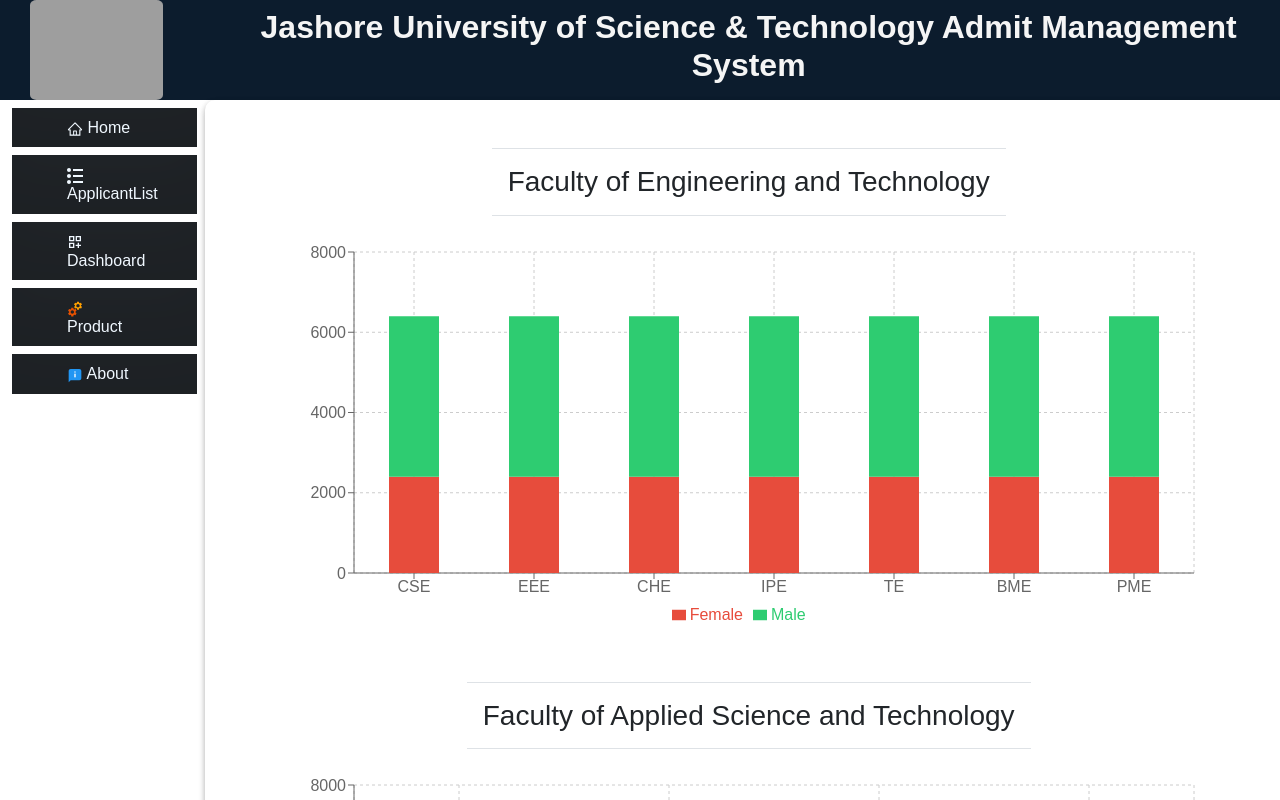
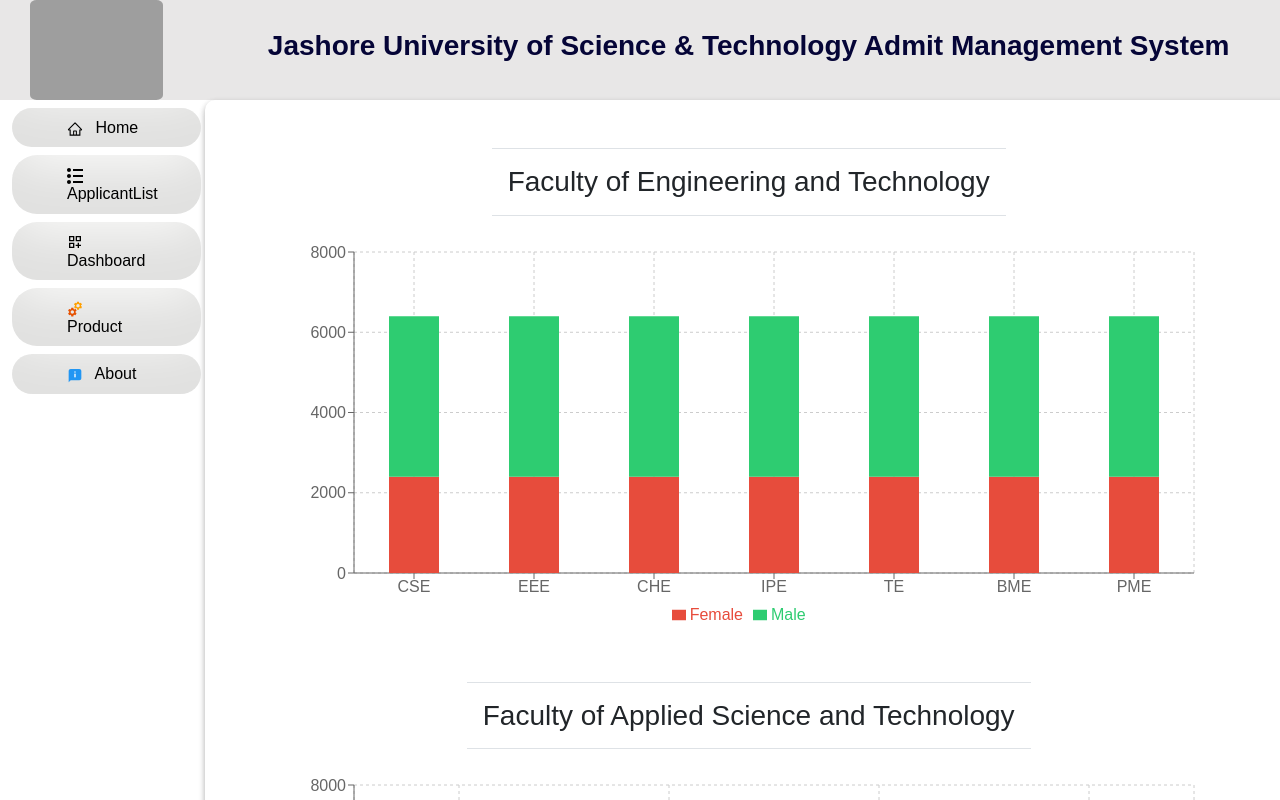
Before and after one commit to SabbirAhmedCse/admission-migration-system, a React (Create React App) app: page /departments in a window 1280 px wide. Shown: the top 800 px of the page. Built offline with nearby package versions, Linux system fonts and the light colour scheme; grey boxes are pictures that could not be loaded; a web font is replaced by a local one.

Commit message:
style edit

```diff
--- a/src/Component/ApplicantList/Documents.js
+++ b/src/Component/ApplicantList/Documents.js
@@ -9,7 +9,6 @@
                     <tr>
                       <th>Documents</th>
                       <th>Submit</th>
-                      <th>Submit Date</th>
                     </tr>
                   </thead>
                   <tbody>
@@ -18,27 +17,11 @@
                       <td>
                         <Input type="checkbox" />
                       </td>
-                      <td>
-                        <Input
-                          id="exampleDate"
-                          name="date"
-                          placeholder="date placeholder"
-                          type="date"
-                        />
-                      </td>
                     </tr>
                     <tr>
                       <th scope="row">H.S.C Markseet</th>
                       <td>
                         <Input type="checkbox" />
-                      </td>
-                      <td>
-                        <Input
-                          id="exampleDate"
-                          name="date"
-                          placeholder="date placeholder"
-                          type="date"
-                        />
                       </td>
                     </tr>
                     <tr>
@@ -46,27 +29,11 @@
                       <td>
                         <Input type="checkbox" />
                       </td>
-                      <td>
-                        <Input
-                          id="exampleDate"
-                          name="date"
-                          placeholder="date placeholder"
-                          type="date"
-                        />
-                      </td>
                     </tr>
                     <tr>
                       <th scope="row">GST AdmitCard</th>
                       <td>
                         <Input type="checkbox" />
-                      </td>
-                      <td>
-                        <Input
-                          id="exampleDate"
-                          name="date"
-                          placeholder="date placeholder"
-                          type="date"
-                        />
                       </td>
                     </tr>
                     <tr>
@@ -74,27 +41,11 @@
                       <td>
                         <Input type="checkbox" />
                       </td>
-                      <td>
-                        <Input
-                          id="exampleDate"
-                          name="date"
-                          placeholder="date placeholder"
-                          type="date"
-                        />
-                      </td>
                     </tr>
                     <tr>
                       <th scope="row">Testimonial</th>
                       <td>
                         <Input type="checkbox" />
-                      </td>
-                      <td>
-                        <Input
-                          id="exampleDate"
-                          name="date"
-                          placeholder="date placeholder"
-                          type="date"
-                        />
                       </td>
                     </tr>
                     <tr>
@@ -102,8 +53,12 @@
                       <td>
                         <Input type="checkbox" />
                       </td>
+                    </tr>
+                    <tr>
+                      <th>Remaining Documents Will Be Submit In : </th>
                       <td>
-                        <Input
+                      <Input
+                      required
                           id="exampleDate"
                           name="date"
                           placeholder="date placeholder"
--- a/src/Component/DepartmentChart/DepartmentsCharts.js
+++ b/src/Component/DepartmentChart/DepartmentsCharts.js
@@ -8,9 +8,12 @@
     return (
         <div className=" text-center">
             <div className="row">
-                <div style={{height: "400px"}} className="col-md-2 sticky-top p-0 pe-2">
-                    <SideNavbar></SideNavbar>
-                </div>
+            <div
+          style={{height: "400px",}}
+          className="col-md-2 sticky-top p-0"
+        >
+        <div style={{marginRight : "4px"}}><SideNavbar></SideNavbar></div>
+        </div>
                 <div style={{
             boxShadow:
               " 0 3px 6px rgb(0 0 0 / 11%), 0 3px 6px rgb(0 0 0 / 23%)",
--- a/src/Component/FacultyCharts/FacultyCharts.js
+++ b/src/Component/FacultyCharts/FacultyCharts.js
@@ -20,8 +20,11 @@
   return (
     <div className=" text-center">
       <div className="row">
-        <div className='col-md-2'>
-          <SideNavbar></SideNavbar>
+      <div
+          style={{height: "400px"}}
+          className="col-md-2 sticky-top p-0"
+        >
+        <div style={{marginRight : "4px"}}><SideNavbar></SideNavbar></div>
         </div>
 
         <div
--- a/src/Component/Navbar.js/Navbar.js
+++ b/src/Component/Navbar.js/Navbar.js
@@ -2,7 +2,7 @@
 
 const Navbar = () => {
     return (
-        <div className='row align-items-center' style={{backgroundColor : "rgb(12 28 45)", color: "whitesmoke"}}>
+        <div className='row align-items-center' style={{backgroundColor : "rgb(232 231 231)", color: "#050537"}}>
             <div className='col-md-2 text-center'>
                 <img
               src="http://dipongkor-002-site7.itempurl.com/img/just2.png"
@@ -11,7 +11,7 @@
             />
             </div>
             <div className="col-md-10">
-            <h2 className="text-center"><strong>Jashore University of Science & Technology Admit Management System</strong></h2>
+            <h3 className="text-center fw-bolder"><strong>Jashore University of Science & Technology Admit Management System</strong></h3>
             </div>
         </div>
     );
--- a/src/Component/SideBar/SideBar.js
+++ b/src/Component/SideBar/SideBar.js
@@ -25,6 +25,7 @@
         </div>
         <div className="col-md-10">
           <div className="backImage">
+            <br />
             <br />
             <br />
 
--- /dev/null
+++ b/src/Component/SideNavbar/SideNavbar.css
@@ -0,0 +1,3 @@
+.Blockquote{
+    background-image : linear-gradient(180deg, lightSalmon, tomato) !important;
+}
--- a/src/Component/SideNavbar/SideNavbar.js
+++ b/src/Component/SideNavbar/SideNavbar.js
@@ -1,4 +1,5 @@
 import React from 'react';
+import './SideNavbar.css'
 import { Link } from "react-router-dom";
 import { AiOutlineHome } from "react-icons/ai";
 import { ImList2 } from "react-icons/im";
@@ -7,8 +8,9 @@
 const SideNavbar = () => {
     const blockquote = {
         padding: "10px 55px",
-        backgroundColor: "#212529",
-        color: "aliceblue",
+        backgroundColor: "#FAFAF9",
+        borderRadius: "25px",
+        color: "black",
         boxShadow: "inset 0 -3em 3em rgba(0,0,0,0.1)",
         "0 0  0 2px rgb(255,255,255)": "0.3em 0.3em 1em rgba(0,0,0,0.3)",
       };
@@ -16,19 +18,19 @@
         <div>
             <div className="mt-2 text-start ps-4">
             <Link to="/" style={{textDecoration: "none"}}><h6 style={blockquote} className="d-block">
-              <AiOutlineHome></AiOutlineHome> Home
+              <AiOutlineHome className='me-2'></AiOutlineHome> Home
             </h6></Link>
             <Link to="/applicant-list" style={{textDecoration: "none"}}><h6 style={blockquote} className="d-block">
-              <ImList2> </ImList2>  ApplicantList
+              <ImList2 className='me-2'> </ImList2>  ApplicantList
             </h6></Link>
             <Link to="/dashboard" style={{textDecoration: "none"}}><h6 style={blockquote} className="d-block">
-              <MdOutlineDashboardCustomize></MdOutlineDashboardCustomize> Dashboard
+              <MdOutlineDashboardCustomize className='me-2'></MdOutlineDashboardCustomize> Dashboard
             </h6></Link>
             <Link style={{textDecoration: "none"}}><h6 style={blockquote}  className="d-block">
-              <FcServices></FcServices> Product
+              <FcServices className='me-2'></FcServices> Product
             </h6></Link>
             <Link style={{textDecoration: "none"}}><h6 style={blockquote} className="d-block">
-              <FcAbout></FcAbout> About
+              <FcAbout className='me-2'></FcAbout> About
             </h6></Link>
 
           </div>
--- a/src/Component/StudentsChart/StudentsChart.js
+++ b/src/Component/StudentsChart/StudentsChart.js
@@ -96,8 +96,11 @@
 
   return (
     <div className="row text-center">
-        <div className='col-md-2'>
-          <SideNavbar></SideNavbar>
+        <div
+          style={{height: "400px"}}
+          className="col-md-2 sticky-top p-0"
+        >
+        <div style={{marginRight : "4px"}}><SideNavbar></SideNavbar></div>
         </div>
         <div  style={{
             boxShadow:
--- a/src/FakeData/FakeData.js
+++ b/src/FakeData/FakeData.js
@@ -231,7 +231,7 @@
         fathersName : "Abul Hossein",
         motherName : "Fatema tech",
         District : "Dhaka",
-        image : "https://www.shutterstock.com/image-photo/portrait-smiling-young-college-student-books-1192615495",
+        image : "https://photos.google.com/share/AF1QipNLYEw49CHQKqhVDK4Dnt8HMf1ue-rQlM1hzpIr7jobFTv96QwlYbdZs0UMZ1BXow/photo/AF1QipMcaTRMzH2K24bs9b070PEAZeHBdLpq8fVUUcQR?key=QkFKZk9vVVBSdjZGU0VSWHlaQkNaS1JZUUJYSThn",
         SscInfo: {
             passingYear :2015,
             board : "Dhaka",
```
